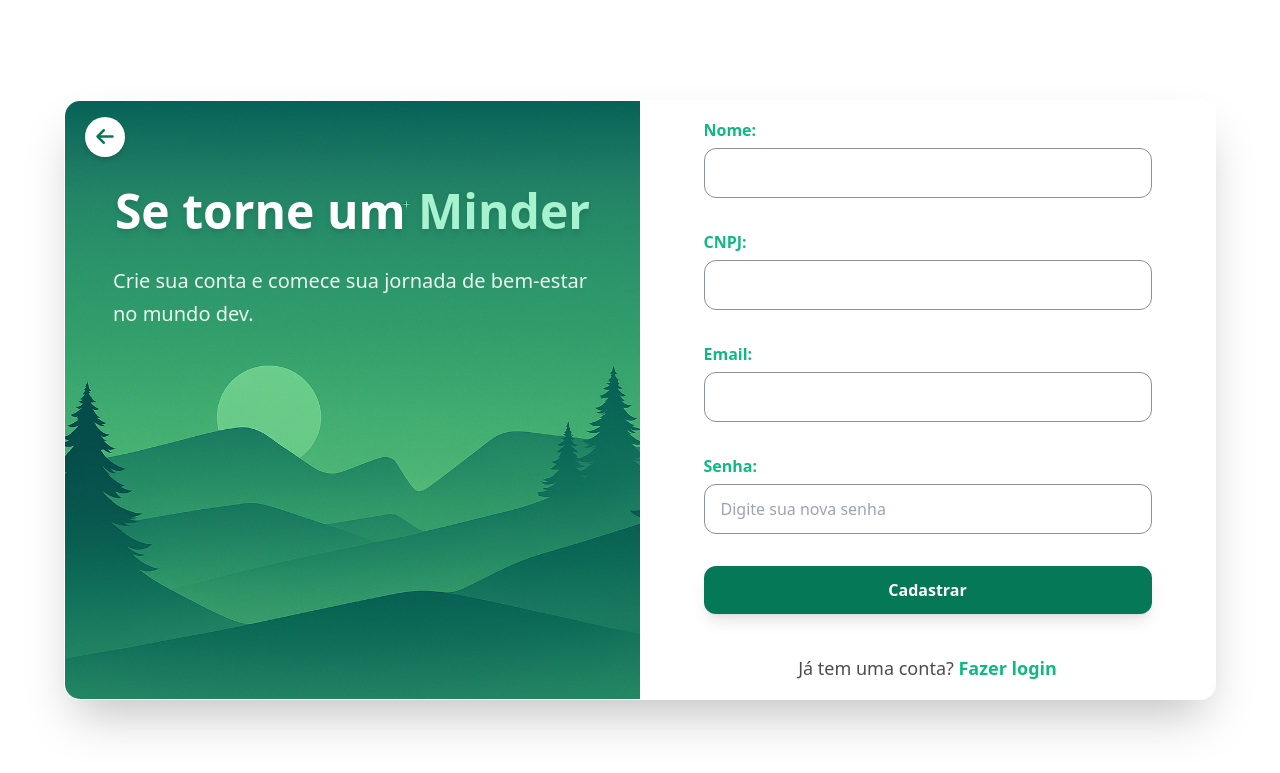
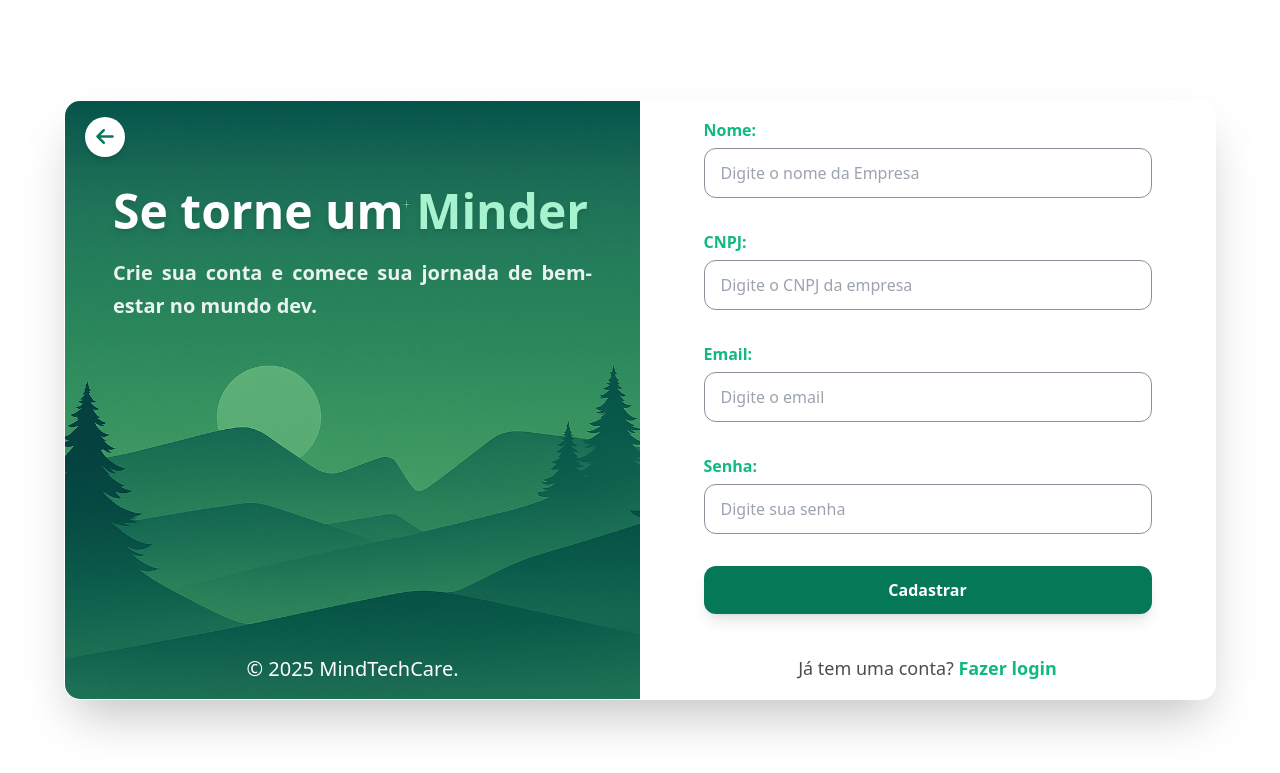
Before and after one commit to LisboaNi/MindTechCare, a Django app: page /accounts/create/ in a window 1280 px wide. Shown: the top 773 px of the page. Run offline with Django 5.2, Linux system fonts and the light colour scheme.

Commit message:
Ajuste tela de cadastro

```diff
--- a/mindtechcare/src/accounts/forms.py
+++ b/mindtechcare/src/accounts/forms.py
@@ -5,9 +5,28 @@
 
 
 class UserModelForm(forms.ModelForm):
+
+    name = forms.CharField(
+        required=False,
+        widget=forms.TextInput(attrs={"placeholder": "Digite o nome da Empresa"}),
+        label="Nome",
+    )
+
+    cnpj = forms.CharField(
+        required=False,
+        widget=forms.TextInput(attrs={"placeholder": "Digite o CNPJ da empresa"}),
+        label="CNPJ",
+    )
+
+    email = forms.CharField(
+        required=False,
+        widget=forms.EmailInput(attrs={"placeholder": "Digite o email"}),
+        label="Email",
+    )
+
     password = forms.CharField(
         required=False,
-        widget=forms.PasswordInput(attrs={"placeholder": "Digite sua nova senha"}),
+        widget=forms.PasswordInput(attrs={"placeholder": "Digite sua senha"}),
         label="Senha",
     )
 
--- a/mindtechcare/templates/accounts/user_create.html
+++ b/mindtechcare/templates/accounts/user_create.html
@@ -8,20 +8,36 @@
     <section class="min-h-screen flex items-center justify-center text-black px-4">
         <div class="flex w-full max-w-6xl h-[600px] shadow-2xl rounded-2xl relative overflow-hidden bg-white/5 backdrop-blur-lg border border-white/10">
             <!-- Botão de voltar -->
-            <div class="absolute top-4 left-5">
+            <div class="absolute top-4 left-5 z-20">
                 <a href="{% url 'home' %}"
                    class="w-10 h-10 bg-white rounded-full flex items-center justify-center shadow-md hover:bg-gray-100 transition">
                     <i class="fa-solid fa-arrow-left text-[#047857] text-xl"></i>
                 </a>
             </div>
 
-            <!-- Lado esquerdo com imagem e texto -->
-            <div class="w-1/2 bg-[url('/static/images/bg.png')] bg-cover bg-center flex flex-col items-start px-12 gap-6 pt-20">
-                <h1 class="text-5xl font-extrabold leading-tight drop-shadow-md text-white mx-auto">
-                    Se torne um <span class="text-[#a7f3d0]">Minder</span>
-                </h1>
-                <p class="text-xl leading-relaxed text-white/90">Crie sua conta e comece sua jornada de bem-estar no mundo dev.</p>
+            <!-- Seção da esquerda com imagem e texto -->
+            <div class="relative w-1/2 bg-[url('/static/images/bg.png')] bg-cover bg-center flex flex-col items-start px-12 gap-6 pt-20 text-white h-full">
+                <!-- Overlay escuro -->
+                <div class="absolute inset-0 bg-black/15 z-0"></div>
+
+                <!-- Conteúdo -->
+                <div class="relative z-10 space-y-4 text-justify">
+                    <h1 class="text-5xl font-extrabold leading-tight drop-shadow-md mx-auto">
+                        Se torne um <span class="text-[#a7f3d0]">Minder</span>
+                    </h1>
+
+                    <p class="text-xl leading-relaxed text-white/90 font-semibold">
+                        Crie sua conta e comece sua jornada de bem-estar no mundo dev.
+                    </p>
+                </div>
+
+                <!-- Espaço que empurra o copyright pro final -->
+                <div class="flex-grow"></div>
+
+                <!-- Copyright -->
+                <p class="w-full text-xl text-center z-20 py-4">© 2025 MindTechCare.</p>
             </div>
+
 
             <!-- Formulário de cadastro -->
             <div class="w-1/2 flex flex-col items-center justify-center px-10 py-12 gap-6">
```
Also changed, not shown: mindtechcare/src/employees/forms.py (+18 -1 lines), mindtechcare/media/profile_images/48239f4e-3db3-45b3-94c0-ffa30cc107bf.png (added).
